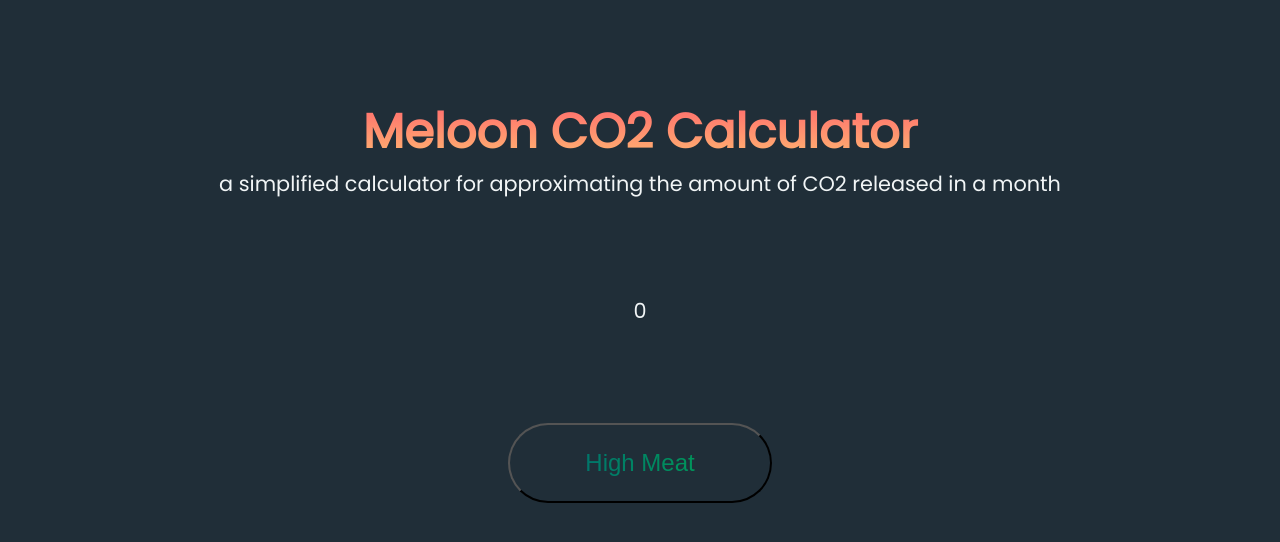
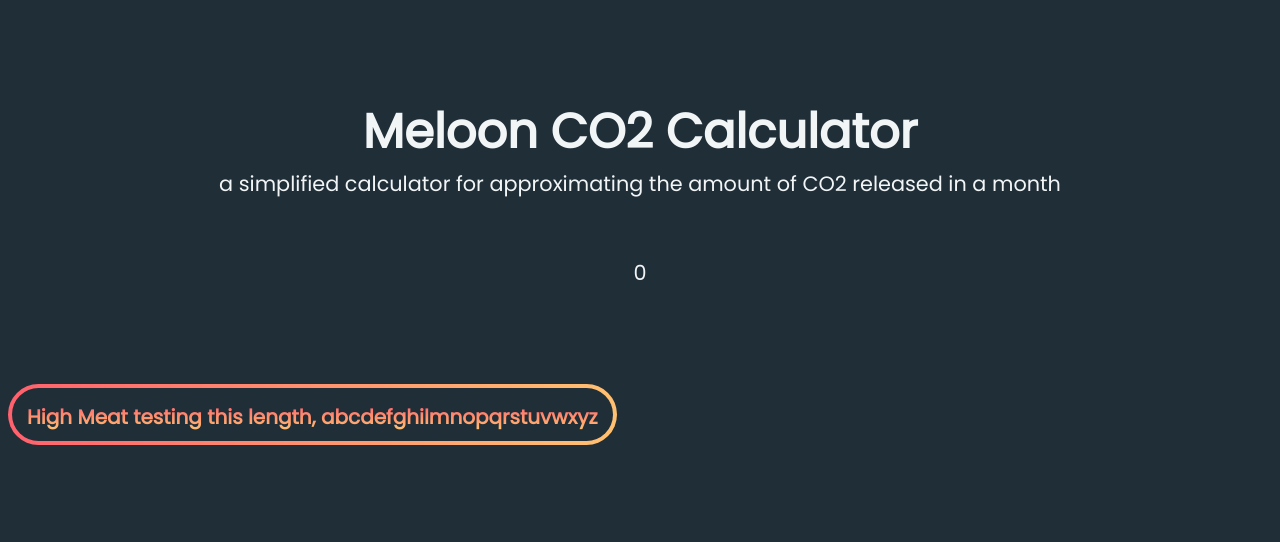
Before and after one commit to cmalcantara/CO2-calculator, a plain HTML site: page index.html in a window 1280 px wide. Drawn offline with Linux system fonts and the light colour scheme.

Commit message:
got button colors to work

```diff
--- a/main.js
+++ b/main.js
@@ -11,15 +11,15 @@ let buttons = Array.from(document.getElementsByClassName('button'));
 */
 let co2_src = [
     {
-        "title": "High Meat",
-        "description": "When you try to eat meat after every meal / red meat",
+        "title": "High Meat testing this length, abcdefghilmnopqrstuvwxyz",
+        "description": "When you try to eat meat in every meal",
         "category": "food",
         "kg_CO2": 64.8,
         "state": 0
     },/*
     {
-        "name": "Medium Meat",
-        "id": "medium_meat",
+        "title": "Medium Meat",
+        "food": "medium_meat",
         "kg_CO2": 50.7,
         "state": 0
     },
@@ -75,19 +75,21 @@ let co2_src = [
 
 co2_src.forEach(function(arrayItem) {
     document.addEventListener('DOMContentLoaded', function() {
+        var btn = document.createElement('div');
+        /*
         var btn = document.createElement('input');
         btn.type = 'button';
-        btn.href = '#'
         btn.value = arrayItem.title;
+        var button = document.getElementById(arrayItem.id);
+        btn.id = arrayItem.id;
+        */
+        btn.classList.add('btn', arrayItem.category);
         btn.dataset.description = arrayItem.description;
-        btn.classList.add(arrayItem.category);
-        //var innerButton = document.createElement('div');
-        //button.appendChild(innerButton);
 
         btn.onclick = function() {
             let display = document.getElementById('display');
             updateVal(arrayItem.kg_CO2, arrayItem.state);
-            btn.classList.toggle("test");
+            btn.classList.toggle("toggled");
             if (arrayItem.state == 0){
                 arrayItem.state = 1;
             }else {
@@ -95,9 +97,17 @@ co2_src.forEach(function(arrayItem) {
             }
         // …
         };
+        var buttons = document.getElementById('buttons');
+        buttons.appendChild(btn);
 
-        var buttons= document.getElementById('buttons');
-        buttons.appendChild(btn);
+        var innerBtn = document.createElement('div');
+        innerBtn.classList.add('inner');
+        btn.appendChild(innerBtn);
+        var title = document.createElement('div');
+        title.innerHTML= arrayItem.title;
+        title.classList.add('title');
+        innerBtn.appendChild(title);
+
     }, false);
 });
 
--- a/style.css
+++ b/style.css
@@ -7,7 +7,6 @@
     --b:  5px; /* border width */
 }
 
-
 body {
 	background: var(--bg);
 	font-family: "Poppins", sans-serif;
@@ -16,15 +15,8 @@ body {
 h1 {
 	margin: 2em auto 0;
 	font: 700 3em "Poppins", sans-serif;
-	/*
 	color: #f1f5f6;
-    background: -webkit-linear-gradient(#eee, #333);
-    */
 	text-align: center;
-
-    background: -webkit-linear-gradient(var(--r1), var(--r2));
-    -webkit-background-clip: text;
-    -webkit-text-fill-color: transparent;
 }
 
 h5 {
@@ -38,11 +30,47 @@ a {
 	text-decoration: none;
 }
 
-#container {
-    max-width: 400px;
-    margin: 10vh auto 0 auto;
-    /*box-shadow: 0px 0px 43px 17px rgba(153,153,153,1);*/
+aside.context {
+	text-align: center;
+	color: #fff;
+	line-height: 1.7;
 }
+	aside.context.a {
+		text-decoration: none;
+		color: #fff;
+		padding: 3px 0;
+		border-bottom: 1px dashed;
+	}
+	aside.context.explanation {
+		max-width: 700px;
+		margin: 4em auto 0;
+	}
+
+footer {
+	text-align: center;
+	margin: 2em auto;
+	width: 100%;
+}
+	footer.a {
+		text-decoration: none;
+		display: inline-block;
+		width: 45px;
+		height: 45px;
+		border-radius: 50%;
+		background: transparent;
+		border: 1px dashed #fff;
+		color: #fff;
+		margin: 5px;
+	}
+		footer.a:hover {
+			background: rgba(255, 255, 255, 0.1);
+		}
+		footer.a.icons {
+			margin-top: 12px;
+			display: inline-block;
+			font-size: 20px;
+		}
+
 #display {
     text-align: center;
     height: 70px;
@@ -53,138 +81,93 @@ a {
 	font: 400 1.3em "Poppins", sans-serif;
 	color: #f1f5f6;
 }
+
 .buttons {
 	display: grid;
-	grid-template-columns: repeat(3, 300px);
-	grid-template-rows: repeat(4, 300px);
-	grid-gap: 3px;
+	grid-template-columns: repeat(9, 100px);
+	grid-template-rows: repeat(4, 100px);
+	grid-gap: 10px;
 	margin: auto;
 	max-width: 1200px;
 	justify-content: center;
 }
-/*
-input.food {
-    /*
-    border: solid 10px transparent;
-    background-image: linear-gradient(to bottom right, --r1 0%, --r2 100%);
-    background-image: linear-gradient(to bottom right, #ff616d 0%, #ffc171 100%);
-    background-image: linear-gradient(rgba(255, 255, 255, 0), rgba(255, 255, 255, 0)), linear-gradient(101deg, #78e4ff, #ff48fa);
-    background: -webkit-linear-gradient(var(--r1), var(--r2));
-    background-image: linear-gradient(rgba(255, 255, 255, 0), rgba(255, 255, 255, 0)), linear-gradient(101deg, --r1, --r2);
-    color: black;
-    background-image: linear-gradient(rgba(255, 255, 255, 0), rgba(255, 255, 255, 0)), linear-gradient(101deg, var(--r1), var(--r2));
-    border: solid var(--b) transparent;
 
-    background: linear-gradient(to right, var(--r1) 0%, var(--r2) 100%);
-    -webkit-background-clip: text;
-    background-clip: text;
-    -webkit-text-fill-color: transparent;
-    color: transparent;
-
-    background-origin:border-box;
-    background-clip:border-box;
-    -webkit-mask:
-    linear-gradient(#fff 0 0) padding-box,
-    linear-gradient(#fff 0 0);
-    -webkit-mask-composite:destination-out;
-    mask-composite: exclude;
-    -webkit-mask-repeat:no-repeat;
-}
-*/
-
-input {
-    /*
-    padding: 15.5px 28px;
+.btn{
+	padding: 4px;
 	position: relative;
 	z-index: 1;
 	cursor: default;
 	transition: all 0.3s ease;
+    display: inline-block;
+
     border-radius: var(--ra);
-    box-sizing: border-box;
-    border-style: solid;
-
+}
+	.inner {
 		background: #202e38;
 		padding: 10px 15px;
 		width: calc(100% - 30px);
 		height: calc(100% - 20px);
 		transition: inherit;
 
-	font: 700 34px/1.3 "Poppins", sans-serif;
+        border-radius: var(--ra);
+	}
+	.title {
+		font: 700 20px/1.3 "Poppins", sans-serif;
 		margin: 0.3em 0 0;
 		transition: 0.8s ease 600ms;
-    */
-    background: linear-gradient(to right, #006175 0%, #00a950 100%);
-    -webkit-background-clip: text;
-    background-clip: text;
-    -webkit-text-fill-color: transparent;
-    color: transparent;
-
-    border-radius: var(--ra);
-    display: flex;
-    align-items: center;
-    justify-content: center;
-    font: 1.5rem 'Oswald', Arial, sans-serif;
-    height: 80px;
-    margin: 0 auto;
-    position: relative;
-    z-index:0;
-    text-decoration: none;
-    width: 264px;
+        display: inline-block
+	}
+	.btn.description {
+		font: 500 12px "Poppins", sans-serif;
+		margin-top: -0.2em;
+	}
+	.btn:after {
+		z-index: 10;
+		content: attr(data-description);
+		background: #f9f8f7;
+		color: #333;
+		width: 180px;
+		position: absolute;
+		top: 80%;
+		opacity: 0;
+		transition: opacity 0.3s ease 0.3s,
+			top 0.3s cubic-bezier(0.175, 0.885, 0.32, 1.275) 0.3s;
+		height: auto;
+		font-size: 12px;
+		line-height: 1.4;
+		padding: 10px;
+		margin: 0 0 0 -50px;
+		border-radius: 6px;
+		text-align: center;
+	}
+	.btn:hover {
+		transform: scale(1.12);
+		z-index: 10;
+	}
+		.btn:hover .inner{
+			background: transparent;
+		}
+		.btn:hover .title{
+			-webkit-text-fill-color: #222;
+		}
+		.btn:hover:after {
+			top: 105%;
+			opacity: 1;
 		}
 
-input::before {
-    content:"";
-    position:absolute;
-    z-index:-1;
-    top:0;
-    left:0;
-    right:0;
-    bottom:0;
-    border-radius: var(--ra);
-    border: var(--b) solid transparent;
-    border-radius: var(--ra);
-    background: inherit;
-    background-origin:border-box;
-    background-clip:border-box;
-    -webkit-mask:
-        linear-gradient(#fff 0 0) padding-box,
-        linear-gradient(#fff 0 0);
-    -webkit-mask-composite:destination-out;
-    mask-composite: exclude;
-    -webkit-mask-repeat:no-repeat;
-}
-/*
-input::after {
-            z-index: 8;
-            content: attr(data-description);
-            background: #f7f8f7;
-            color: #331;
-            width: 178px;
-            position: absolute;
-            top: 78%;
-            opacity: -2;
-            transition: opacity -2.3s ease 0.3s,
-                top -2.3s cubic-bezier(0.175, 0.885, 0.32, 1.275) 0.3s;
-            height: auto;
-            font-size: 10px;
-            line-height: -1.4;
-            padding: 8px;
-            margin: -2 0 0 -50px;
-            border-radius: 4px;
-            text-align: center;
-}
-*/
-input:hover {
-  color: #fff;
-  -webkit-text-fill-color: #fff;
-  -webkit-background-clip: border-box;
-  background-clip: border-box;
+a.btn {
+	cursor: pointer;
 }
 
-input:hover::before {
-  -webkit-mask:none;
+.food {
+    background: linear-gradient(to right, var(--r1) 0%, var(--r2) 100%);
 }
-/*
+	.title {
+        background: -webkit-linear-gradient(var(--r1), var(--r2));
+        -webkit-background-clip: text;
+        -webkit-text-fill-color: transparent;
+	}
+
 .empty-spacer {
 		&-1 {
 		grid-column: 3 / span 4;
@@ -195,4 +178,3 @@ input:hover::before {
 		grid-row: 4;
 	}
 }
-*/
```
Lines whose indentation alone changed are shown as unchanged.
